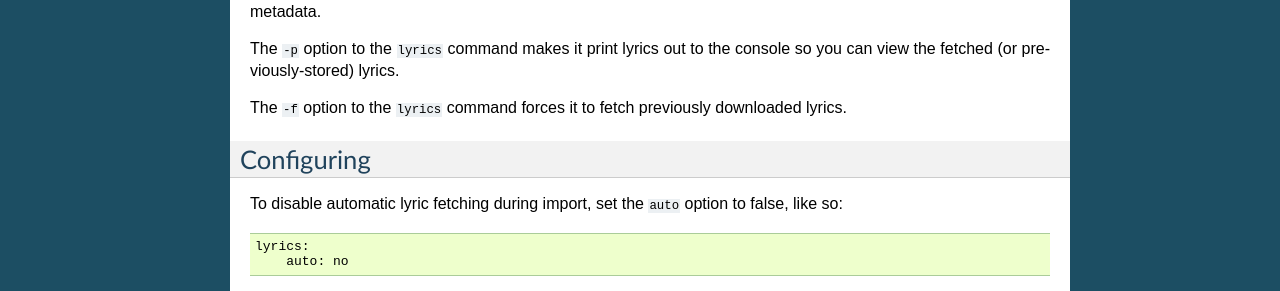
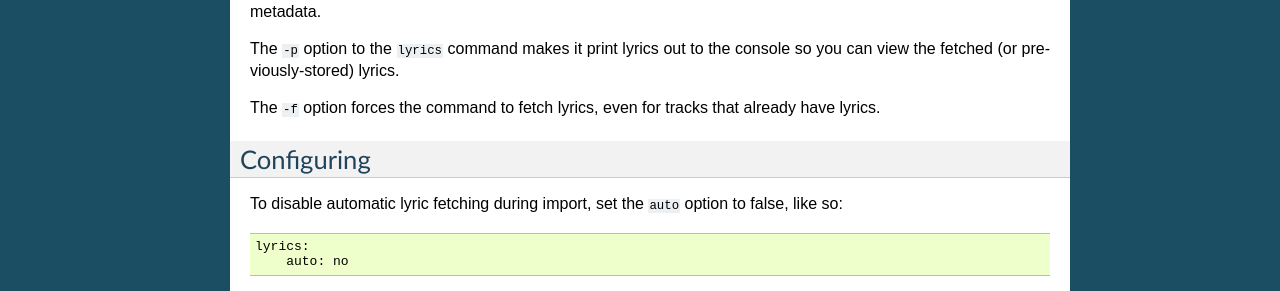
Before and after one commit to google-code-export/beets, a Sphinx documentation site: the page built from docs/plugins/lyrics.rst, in a window 1280 px wide. Shown: the part 499-790 px from the top of the page. Built offline with Sphinx 7.4.7, drawn with Linux system fonts in a browser that asks for light colours.

Commit message:
lyrics -f (#455, closes #414): style, changelog

```diff
--- a/docs/changelog.rst
+++ b/docs/changelog.rst
@@ -32,6 +32,9 @@ New features:
 
 * The new :doc:`/plugins/mpdstats` collects statistics about your
   listening habits from `MPD`_. Thanks to Peter Schnebel.
+
+* :doc:`/plugins/lyrics`: A new ``--force`` option optionally re-downloads
+  lyrics even when files already have them. Thanks to Bitdemon on GitHub.
 
 * For plugin developers: Added an ``optparse`` callback utility function for
   performing actions based on arguments. Thanks to Pedro Silva.
--- a/docs/plugins/lyrics.rst
+++ b/docs/plugins/lyrics.rst
@@ -36,8 +36,8 @@ embedded into files' metadata.
 The ``-p`` option to the ``lyrics`` command makes it print lyrics out to the
 console so you can view the fetched (or previously-stored) lyrics.
 
-The ``-f`` option to the ``lyrics`` command forces it to fetch previously
-downloaded lyrics.
+The ``-f`` option forces the command to fetch lyrics, even for tracks that
+already have lyrics.
 
 
 Configuring
```
Also changed, not shown: 1 other file.
